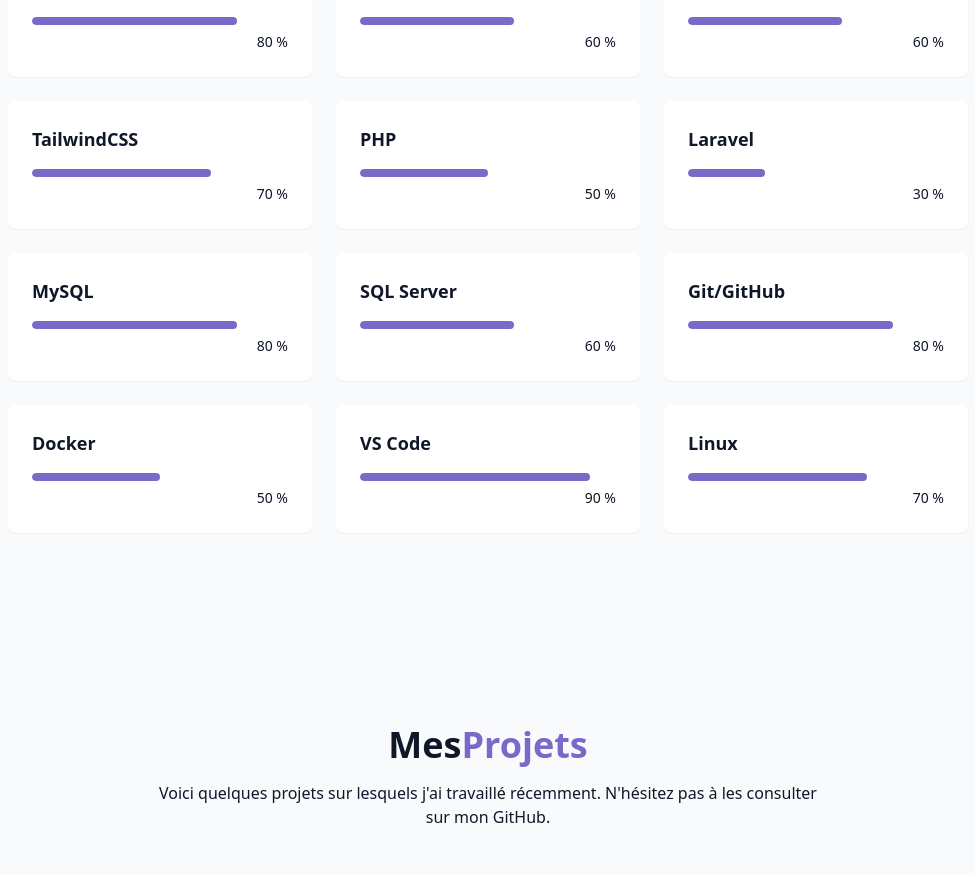
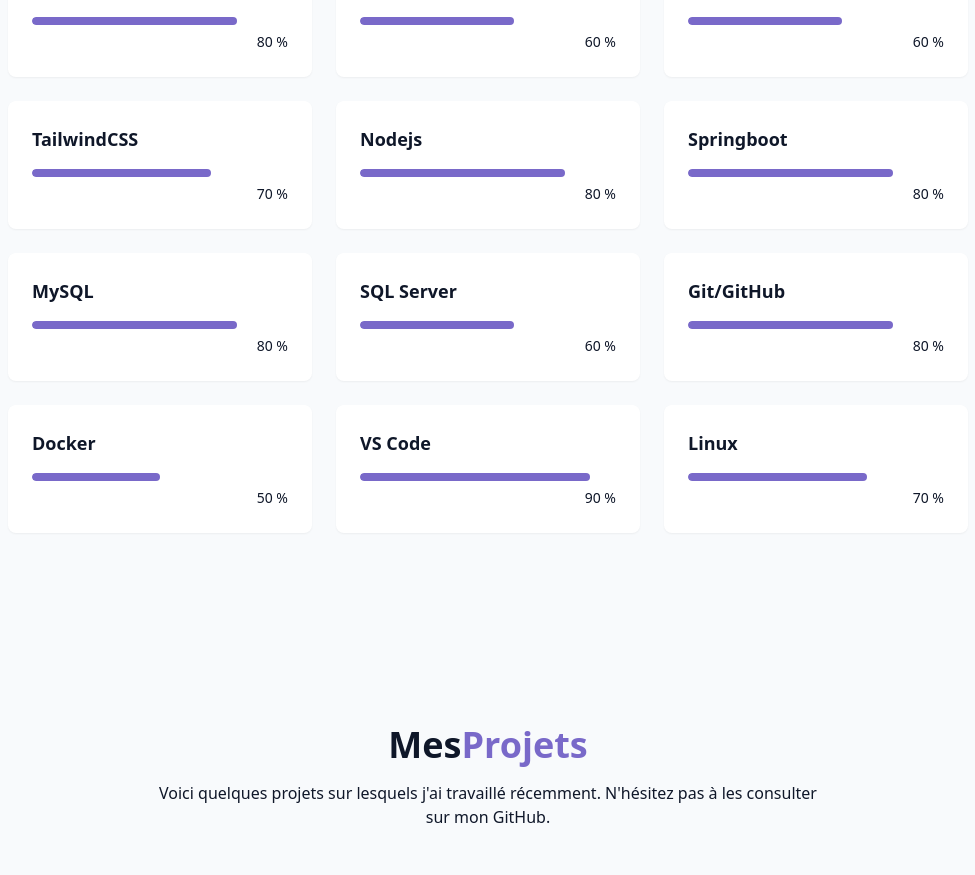
Before and after one commit to Abdou-Jabar/MIKAILOU, a React (Vite) app: page / in a window 1280 px wide. Shown: the part 1829-2704 px from the top of the page, without its empty margins (152-1127 px from the left). Built offline with nearby package versions, Linux system fonts and the light colour scheme.

Commit message:
mise a jour de skills section

```diff
--- a/src/components/SkillsSection.jsx
+++ b/src/components/SkillsSection.jsx
@@ -9,8 +9,8 @@
 
 
     //Backend
-    {name: "PHP", level: 50, category: "Backend"},
-    {name: "Laravel", level: 30, category: "Backend"},
+    {name: "Nodejs", level: 80, category: "Backend"},
+    {name: "Springboot", level: 80, category: "Backend"},
     {name: "MySQL", level: 80, category: "Backend"},
     {name: "SQL Server", level: 60, category: "Backend"},
 
```
